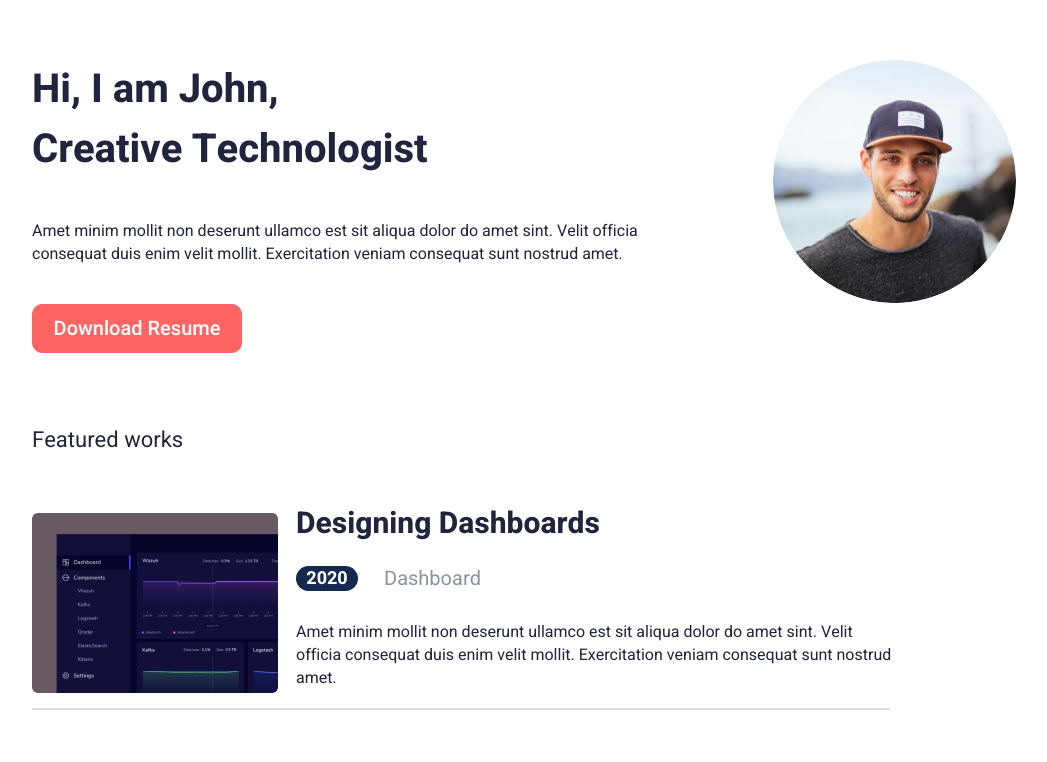
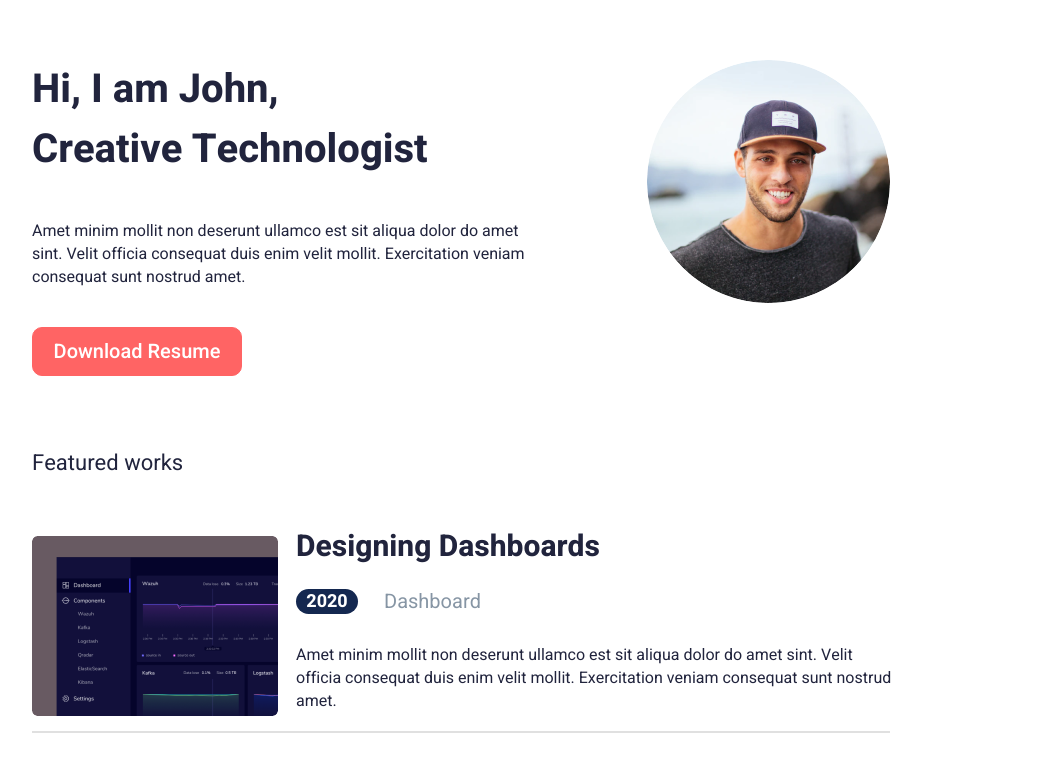
Before and after one commit to nuraga123/projecthotel, a React (Create React App) app: page / in a window 1280 px wide. Shown: the top 762 px of the page, without its empty margins (116-1163 px from the left). Built offline with nearby package versions, Linux system fonts and the light colour scheme.

Commit message:
Update Header.css

```diff
--- a/src/components/Header/Header.css
+++ b/src/components/Header/Header.css
@@ -10,12 +10,14 @@
 }
 
 .headerTitle {
+    width: 500px;
     font-size: 40px;
     line-height: 60px;
     color: #21243D;
 }
 
 .textHeader {
+    width: 500px;
     font-size: 16px;
     line-height: 23px;
     color: #21243D;
```
